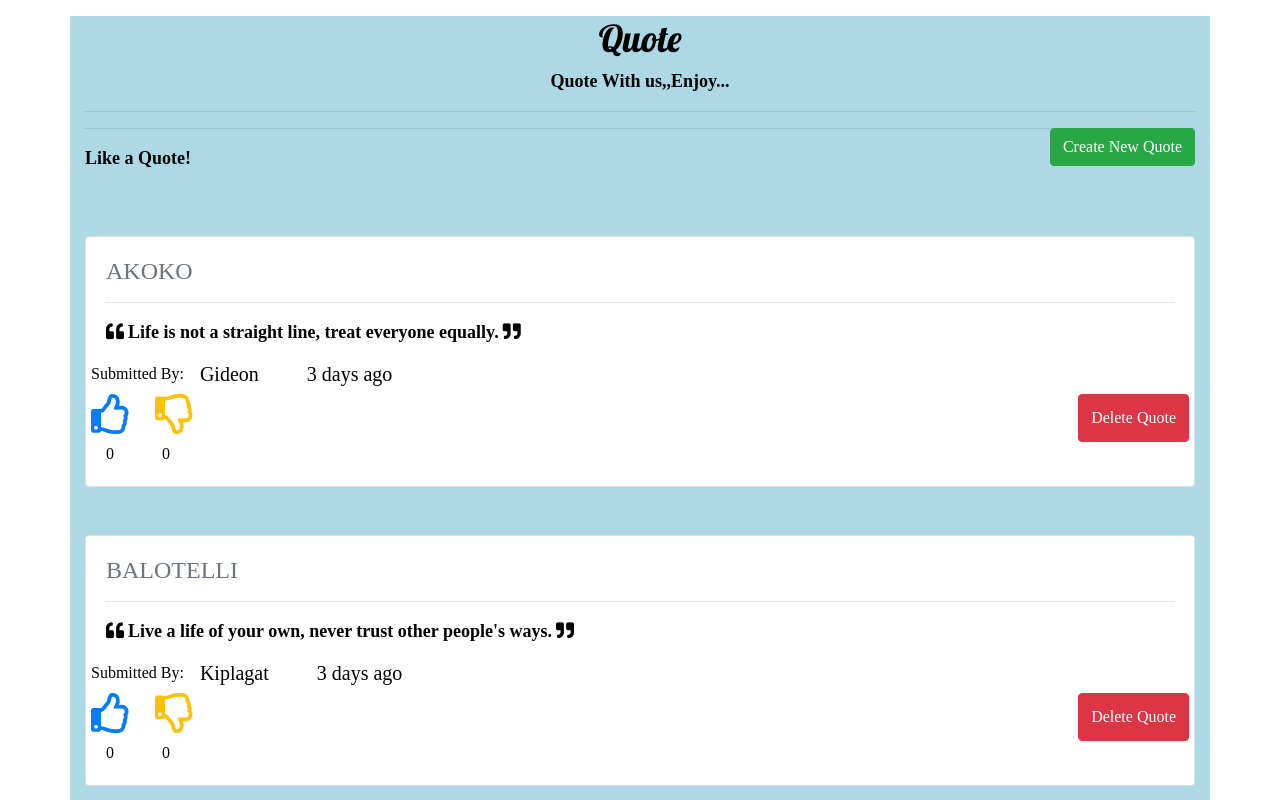
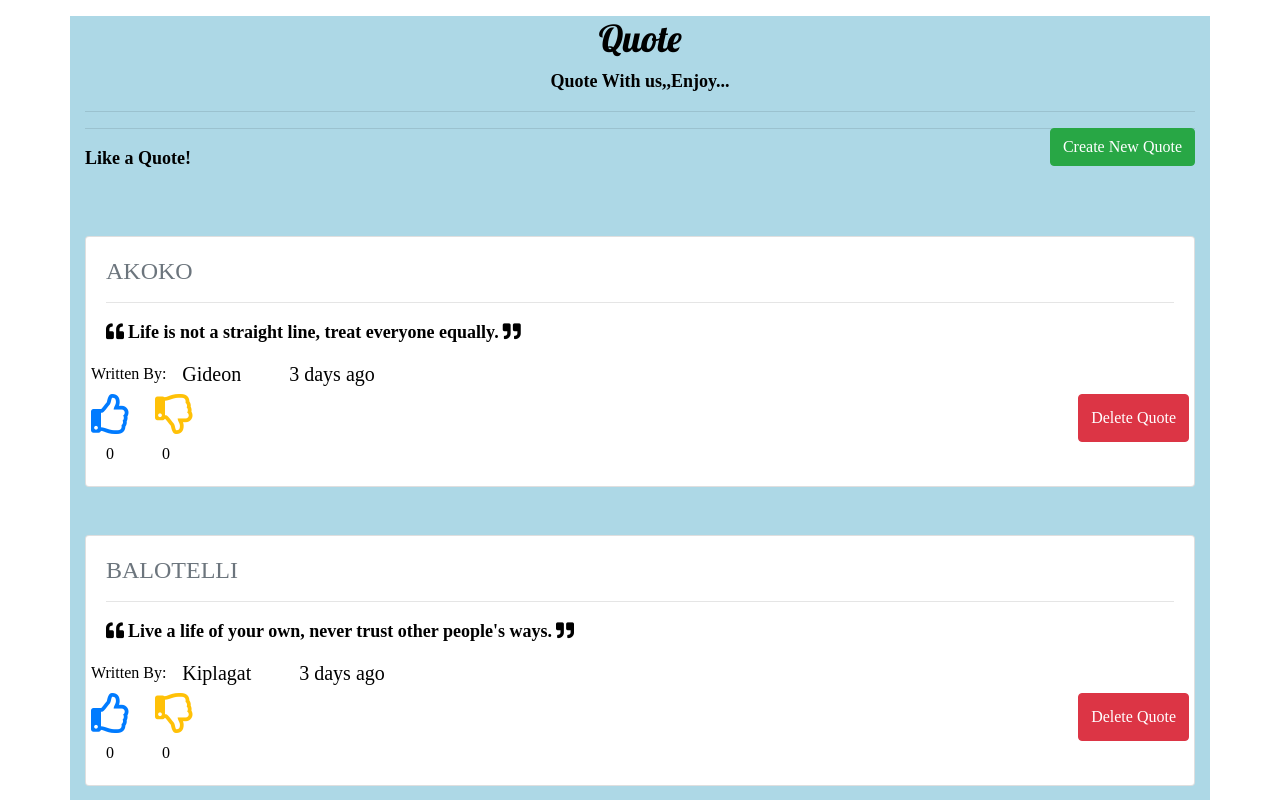
Before and after one commit to olesigilai/Quotes, an Angular app: page / in a window 1280 px wide. Shown: the top 800 px of the page. Built offline with nearby package versions, Linux system fonts and the light colour scheme.

Commit message:
authers edited  added

```diff
--- a/src/app/quote/quote.component.html
+++ b/src/app/quote/quote.component.html
@@ -14,7 +14,7 @@
         <hr>
         <app-quote-form (addQuote)="newQuote($event)"></app-quote-form>
         <hr>
-        <div>
+        <div class="">
             <p>Like a Quote!</p>
         </div>
         <div *ngIf='bestQuote'>
@@ -27,7 +27,7 @@
                             <p class="white-text"><i class="fas fa-quote-left pr-1"></i>{{bestQuote}}<i
                                     class="fas fa-quote-right pl-1"></i>
                             </p>
-                            <span class="row white-text">Submitted By: <h4 class="deep-orange-text pl-3">{{bestUser}}
+                            <span class="row white-text">Written By: <h4 class="deep-orange-text pl-3">{{bestUser}}
                                 </h4>
                                 <h4 class="pl-5 white-text">{{date|dateCount}} days ago</h4>
                             </span>
@@ -53,7 +53,7 @@
                         <hr>
                         <p><i class="fas fa-quote-left pr-1"></i>{{Quote.quote}}<i class="fas fa-quote-right pl-1"></i>
                         </p>
-                        <span class="row">Submitted By: <h5 class="deep-orange-text pl-3">{{Quote.user}}
+                        <span class="row">Written By: <h5 class="deep-orange-text pl-3">{{Quote.user}}
                             </h5>
                             <h5 class="pl-5">{{Quote.completeDate |dateCount}} days ago</h5>
                         </span>
```
